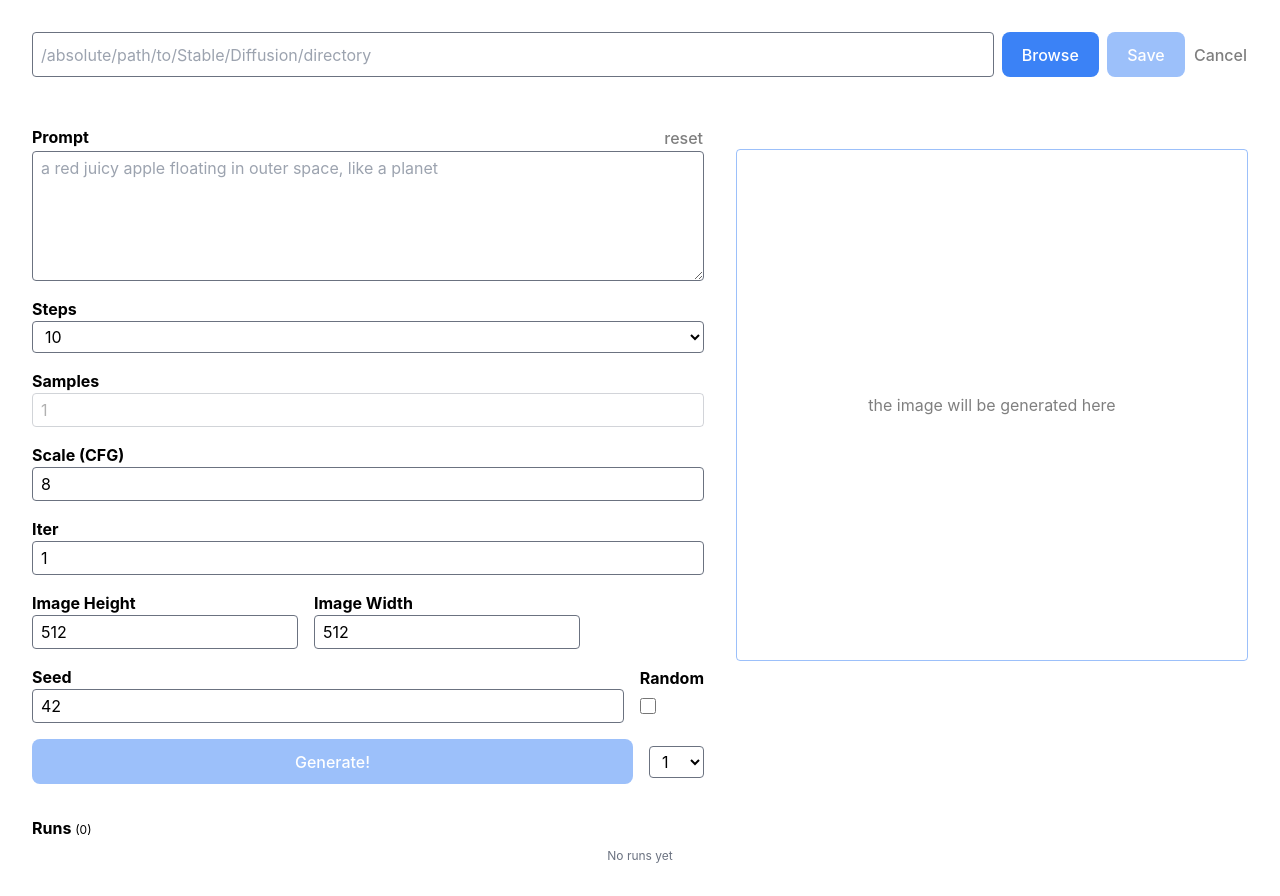
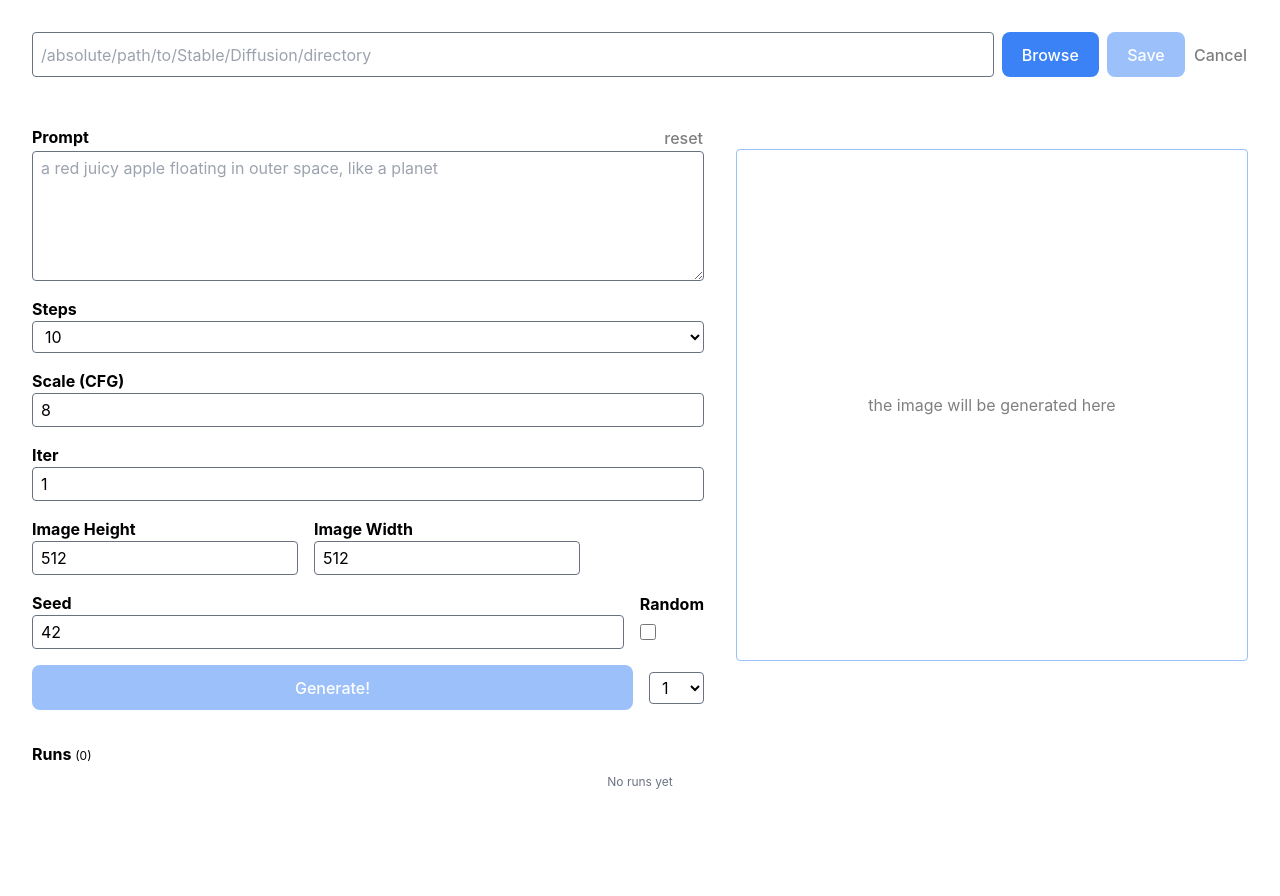
Before and after one commit to breadthe/sd-buddy, a Svelte app: page / in a window 1280 px wide. After the commit the page ends 822 px from the top, so only its background shows below. Built offline with nearby package versions, Linux system fonts and the light colour scheme.

Commit message:
Disable samples for now

```diff
--- a/src/Generate.svelte
+++ b/src/Generate.svelte
@@ -318,11 +318,11 @@
         {/if}
       </label>
 
-      <label class="flex flex-col">
+      <!-- most of us have OOM issues with this and this functionality is superceded by the Runs -->
+      <!-- <label class="flex flex-col">
         <span class="font-bold">Samples</span>
-        <!-- most of us have OOM issues with this and this functionality is superceded by the Runs -->
         <input type="number" disabled class="opacity-30" bind:value={samples} min="1" max={maxSamples} />
-      </label>
+      </label> -->
 
       <label class="flex flex-col">
         <span class="font-bold">Scale (CFG)</span>
```
